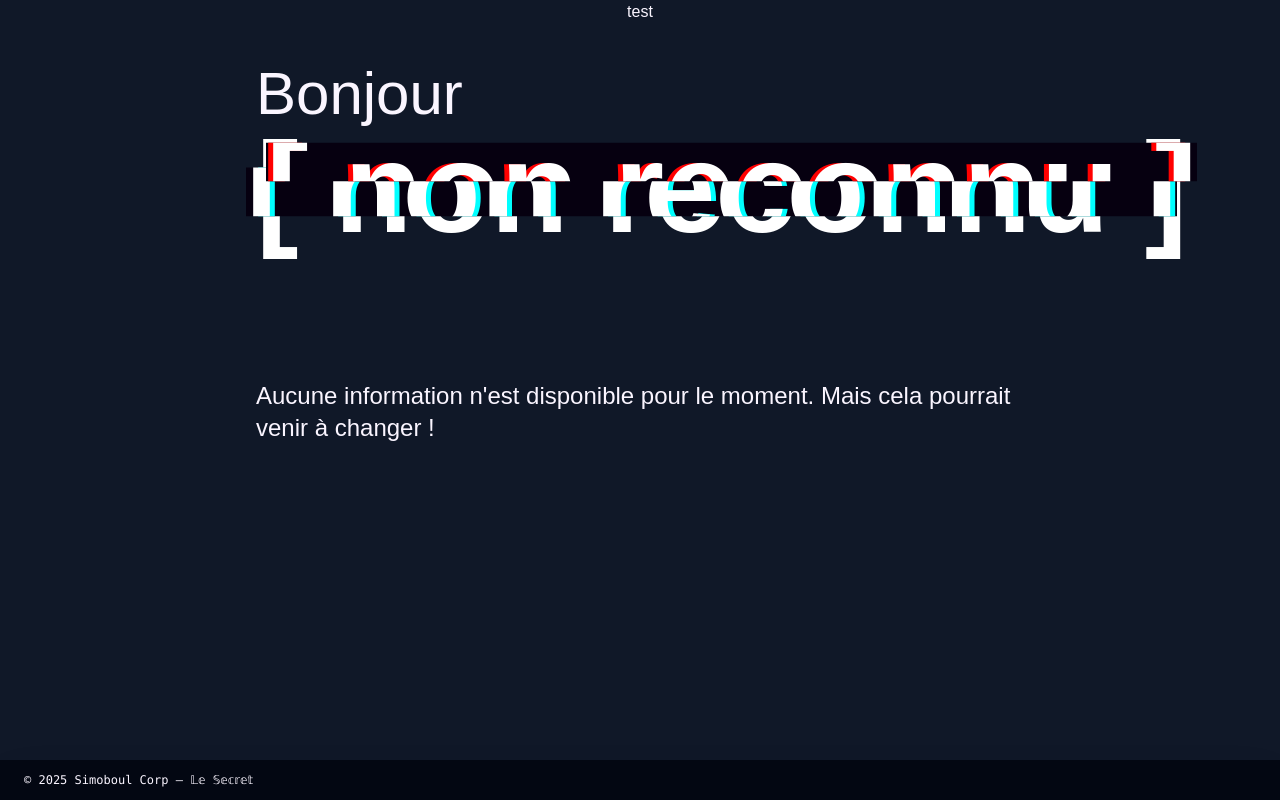
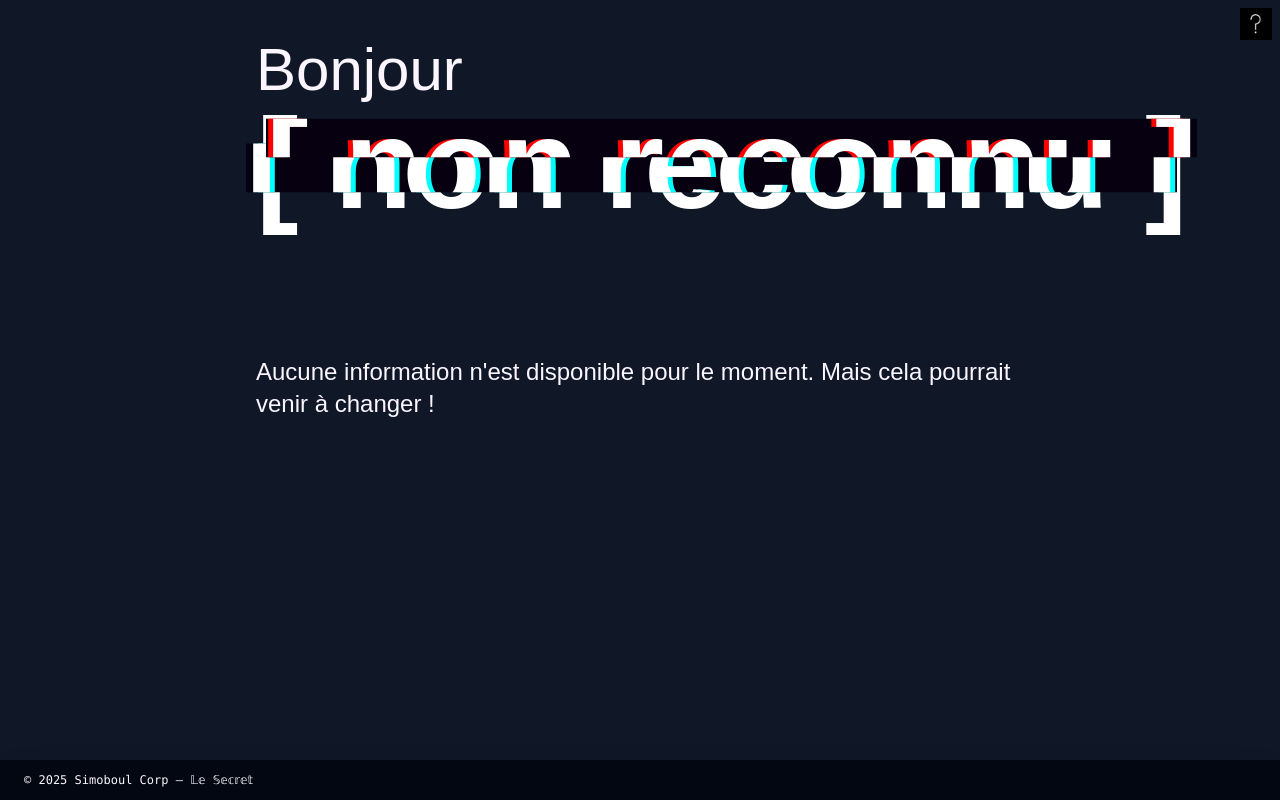
Before and after one commit to sinatrablue/le-secret, a React (Vite) app: page / in a window 1280 px wide. Built offline with nearby package versions, Linux system fonts and the light colour scheme; a web font is replaced by a local one.

Commit message:
fix: figured out what the problem is, revert

```diff
--- a/index.html
+++ b/index.html
@@ -2,11 +2,7 @@
 <html lang="en">
     <head>
         <meta charset="UTF-8" />
-        <!--<link
-            rel="icon"
-            type="image/png"
-            href="/le-secret/question-mark-icon.png"
-        />-->
+        <link rel="icon" type="image/png" href="/question-mark-icon.png" />
         <meta name="viewport" content="width=device-width, initial-scale=1.0" />
         <link rel="preconnect" href="https://fonts.googleapis.com" />
         <link rel="preconnect" href="https://fonts.gstatic.com" crossorigin />
--- a/src/App.tsx
+++ b/src/App.tsx
@@ -6,11 +6,10 @@ function App() {
     <div className="flex flex-col h-dvh">
       <Drawer.Root>
         <Drawer.Trigger>
-          test
-          {/*<img
-            src="le-secret/question-mark-icon.png"
+          <img
+            src="/le-secret/question-mark-icon.png"
             className="h-8 w-8 absolute top-2 right-2"
-          />*/}
+          />
         </Drawer.Trigger>
         <Drawer.Portal>
           <Drawer.Overlay className="fixed inset-0 bg-black/40" />
```
